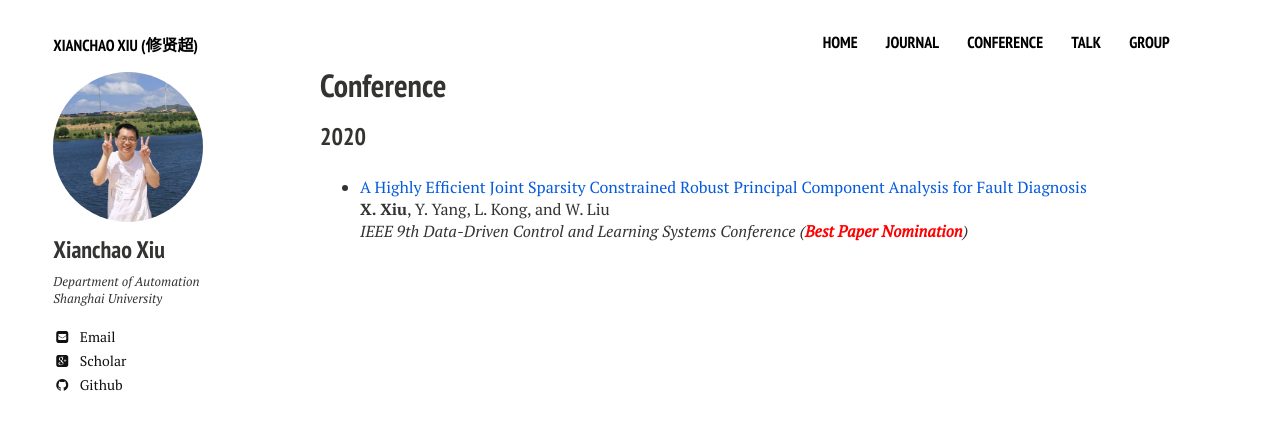
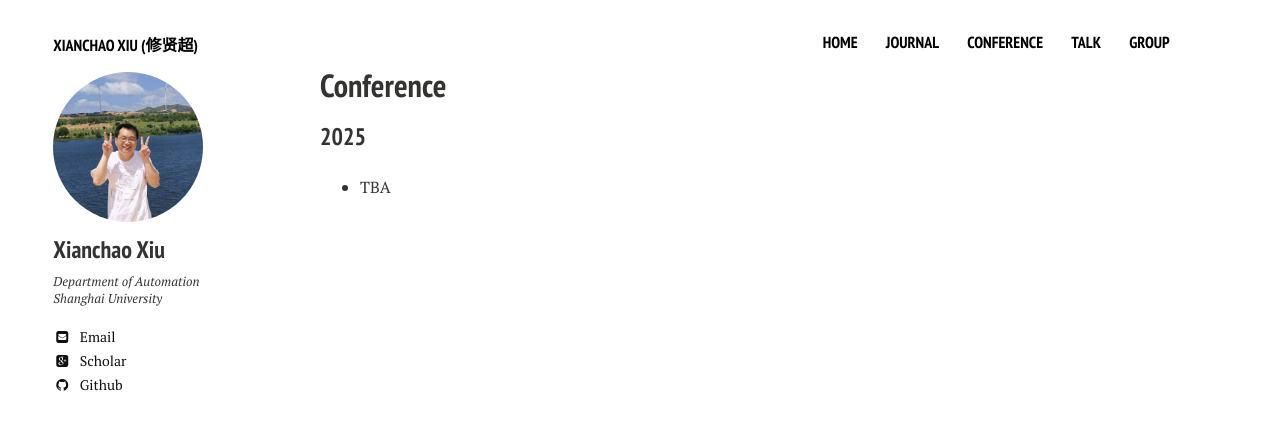
Before and after one commit to xianchaoxiu/xianchaoxiu.github.io, a Jekyll site: the page built from conference/index.md, in a window 1280 px wide. Shown: the top 430 px of the page. Built offline with Jekyll 4.4.1, drawn with Linux system fonts in a browser that asks for light colours; nearby versions of some CDN libraries.

Commit message:
Update index.md

```diff
--- a/conference/index.md
+++ b/conference/index.md
@@ -14,9 +14,7 @@ share: false
 
 
 
-### 2020
+### 2025
 
 
-* <a href="https://ieeexplore.ieee.org/abstract/document/9275063/" class="textlink" target="_blank">A Highly Efficient Joint Sparsity Constrained Robust Principal Component Analysis for Fault Diagnosis</a>  <br>
-<b>X. Xiu</b>, Y. Yang, L. Kong, and W. Liu<br>
-<i>IEEE 9th Data-Driven Control and Learning Systems Conference (<font color='red'><b>Best Paper Nomination</b></font>)</i> <br>
+* TBA
```
